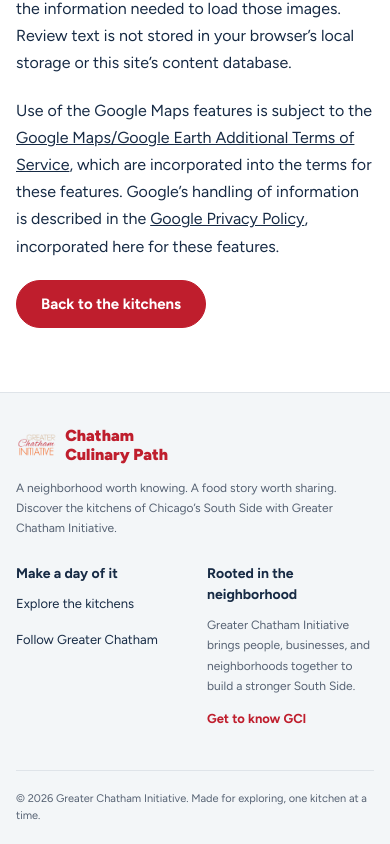
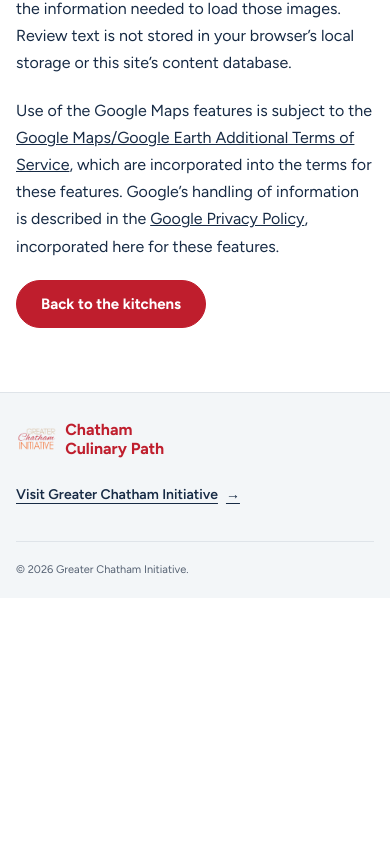
Before and after one commit to rdawsonsdp/bellwood-trail, a Next.js app: page /review-information in a window 390 px wide. Shown: the part 705-1549 px from the top of the page. After the commit the page ends 1303 px from the top, so only its background shows below. Built offline with nearby package versions, Linux system fonts and the light colour scheme; no server answers.

Commit message:
Simplify footer with Greater Chatham Initiative link

```diff
--- a/app/components/Footer.tsx
+++ b/app/components/Footer.tsx
@@ -1,9 +1,17 @@
 import Image from "next/image";
 import { SITE } from "@/content/restaurants";
+
 export function Footer() {
-  return <footer className="discovery-footer"><div className="site-container footer-main">
-    <div><a className="footer-brand" href="/" aria-label="Chatham Culinary Path home"><Image src="/images/brand/gci-logo.png" alt="" width={400} height={311} /><strong>Chatham<br />Culinary Path</strong></a><p>A neighborhood worth knowing. A food story worth sharing. Discover the kitchens of Chicago’s South Side with Greater Chatham Initiative.</p></div>
-    <nav aria-label="Footer navigation"><h2>Make a day of it</h2><a href="#path">Explore the kitchens</a><a href={SITE.instagram} target="_blank" rel="noopener noreferrer">Follow Greater Chatham</a></nav>
-    <div><h2>Rooted in the neighborhood</h2><p>Greater Chatham Initiative brings people, businesses, and neighborhoods together to build a stronger South Side.</p><a href={SITE.orgUrl} target="_blank" rel="noopener noreferrer">Get to know GCI</a></div>
-  </div><div className="site-container footer-bottom">© {new Date().getFullYear()} Greater Chatham Initiative. Made for exploring, one kitchen at a time.</div></footer>;
+  return (
+    <footer className="discovery-footer">
+      <div className="site-container footer-main">
+        <a className="footer-brand" href="/" aria-label="Chatham Culinary Path home">
+          <Image src="/images/brand/gci-logo.png" alt="" width={400} height={311} />
+          <strong>Chatham<br />Culinary Path</strong>
+        </a>
+        <a className="footer-gci-link" href={SITE.orgUrl}>Visit Greater Chatham Initiative <span aria-hidden="true">→</span></a>
+      </div>
+      <div className="site-container footer-bottom">© {new Date().getFullYear()} Greater Chatham Initiative.</div>
+    </footer>
+  );
 }
--- a/app/discovery.css
+++ b/app/discovery.css
@@ -185,15 +185,11 @@
 .update-card a { display: inline-flex; min-height: 44px; align-items: center; gap: 8px; font-size: 13px; font-weight: 700; margin-top: 12px; }
 .update-card a svg { width: 15px; height: 15px; }
 .discovery-footer { border-top: 1px solid #dfe4e9; background: #f3f6f8; }
-.footer-main { display: grid; grid-template-columns: 1.2fr .65fr 1fr; gap: 64px; padding-block: 40px; }
-.footer-brand { display: flex; align-items: center; gap: 12px; }
+.footer-main { display: flex; align-items: center; justify-content: space-between; gap: 24px; padding-block: 28px; }
+.footer-brand { display: flex; align-items: center; gap: 12px; min-height: 44px; color: #bf1e2d; }
 .footer-brand img { height: 40px; width: auto; }
 .footer-brand strong { max-width: 150px; font-size: 18px; line-height: 1.2; }
-.footer-main p { margin-top: 16px; max-width: 390px; font-size: 13px; line-height: 1.7; color: var(--discovery-muted); }
-.footer-main h2 { font-size: 14px; font-weight: 700; }
-.footer-main nav { display: grid; align-content: start; }
-.footer-main nav a { display: block; width: fit-content; min-height: 36px; padding-top: 10px; font-size: 13px; }
-.footer-main > div > a { display: inline-flex; min-height: 44px; align-items: center; font-size: 13px; color: #bf1e2d; font-weight: 700; }
+.footer-gci-link { display: inline-flex; align-items: center; gap: 8px; min-height: 44px; font-size: 14px; font-weight: 600; text-decoration: underline; text-underline-offset: 4px; }
 .footer-bottom { border-top: 1px solid #dfe4e9; padding-block: 20px; font-size: 12px; color: var(--discovery-muted); }
 @media (max-width: 1199px) {
   .desktop-navigation { gap: 20px; }
@@ -232,8 +228,6 @@
   .neighborhood-story h2 { font-size: 30px; }
   .neighborhood-choices { padding-inline: 24px; }
   .update-grid { grid-template-columns: repeat(2,minmax(0,1fr)); gap: 30px; }
-  .footer-main { gap: 30px; grid-template-columns: 1fr 1fr; }
-  .footer-main > div:last-child { grid-column: 1/-1; }
 }
 @media (max-width: 599px) {
   .site-container { width: calc(100% - 32px); }
@@ -304,13 +298,10 @@
   .update-card { padding-top: 16px; }
   .update-card h3 { margin-top: 12px; }
   .update-card p { font-size: 14px; }
-  .footer-main { gap: 24px; padding-block: 30px; }
+  .footer-main { flex-direction: column; align-items: flex-start; gap: 12px; padding-block: 24px; }
   .footer-brand { gap: 8px; }
   .footer-brand strong { font-size: 16px; }
   .footer-brand img { height: 32px; }
-  .footer-main > div:first-child { grid-column: 1/-1; }
-  .footer-main > div:last-child { grid-column: auto; }
-  .footer-main p { font-size: 12px; margin-top: 10px; }
   .footer-bottom { font-size: 11px; }
   .discovery-dialog { width: calc(100% - 16px); max-height: 94dvh; border-radius: 16px; }
   .dialog-heading { padding: 16px; }
```
